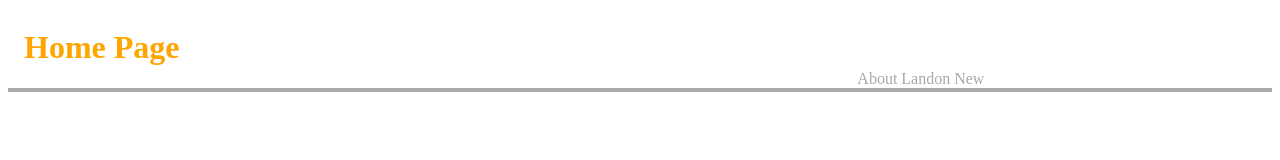
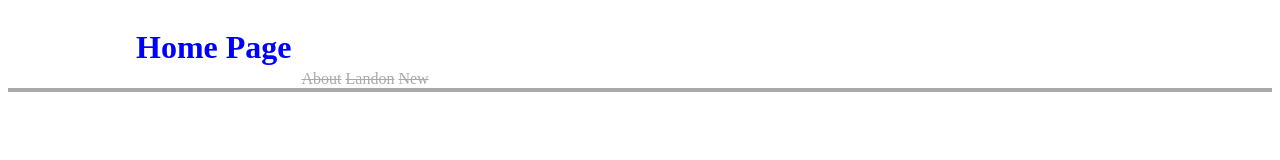
Before and after one commit to landonfolkers/Git-Collaboration-1, a plain HTML site: page app/index.html in a window 1280 px wide. Drawn offline with Linux system fonts and the light colour scheme.

Commit message:
edited five css properties

```diff
--- a/app/styles.css
+++ b/app/styles.css
@@ -1,5 +1,5 @@
 header {
-  display: grid;
+  display: flex;
   grid-template-columns: repeat(6, 1fr);
   grid-gap: 10px;
   align-items: end;
@@ -8,8 +8,8 @@ header {
 
 h1 {
   grid-column: 1/span 2;
-  margin-left: 1rem;
-  color: orange;
+  margin-left: 8rem;
+  color: blue;
 }
 
 nav {
@@ -17,7 +17,7 @@ nav {
 }
 
 nav a {
-  text-decoration: none;
+  text-decoration: line-through;
   color: darkgrey;
-  font-size:
+  font-size: 12pt;
 }
```
